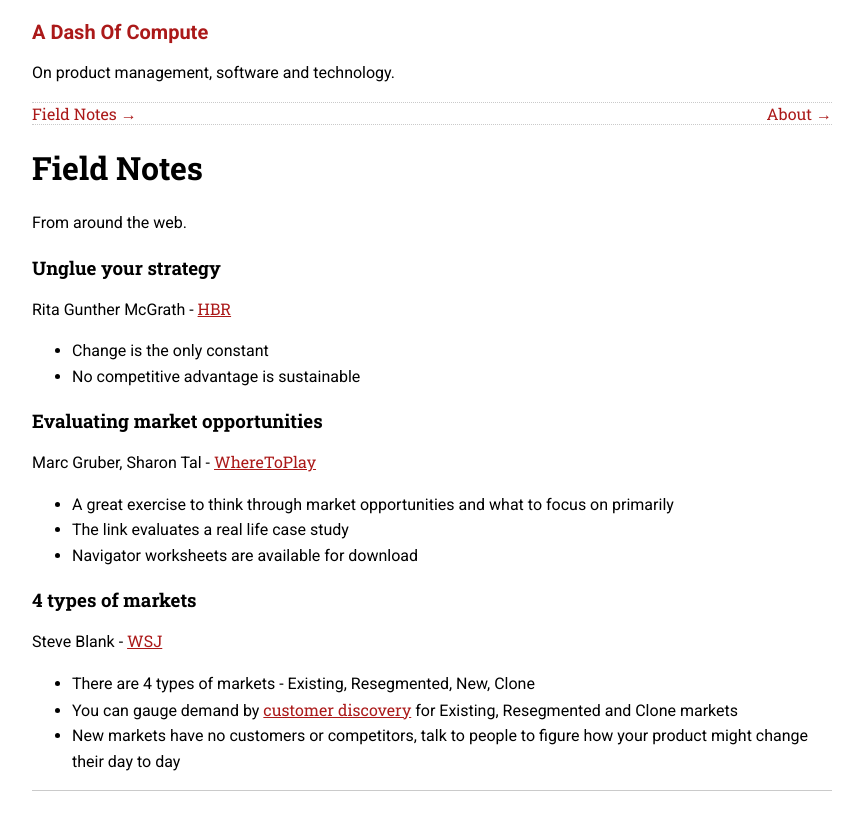
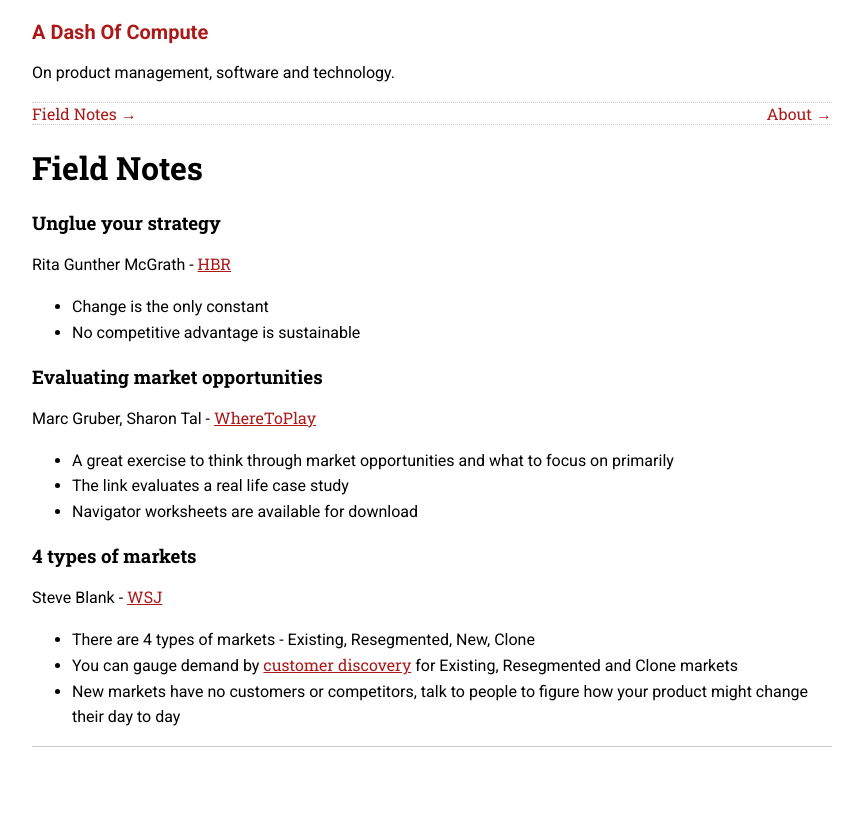
Before and after one commit to sautee/sautee.github.io, a Jekyll site: the page built from pages/fieldnotes.md, in a window 1280 px wide. Shown: the top 830 px of the page, without its empty margins (208-1071 px from the left). Built offline with Jekyll 4.4.1, drawn with Linux system fonts in a browser that asks for light colours.

Commit message:
Update fieldnotes.md

```diff
--- a/pages/fieldnotes.md
+++ b/pages/fieldnotes.md
@@ -4,7 +4,6 @@ layout: page
 hidden : true
 permalink: /fieldnotes
 ---
-From around the web.
 
 ### Unglue your strategy
 Rita Gunther McGrath - [HBR](https://hbr.org/2013/06/transient-advantage)
```
